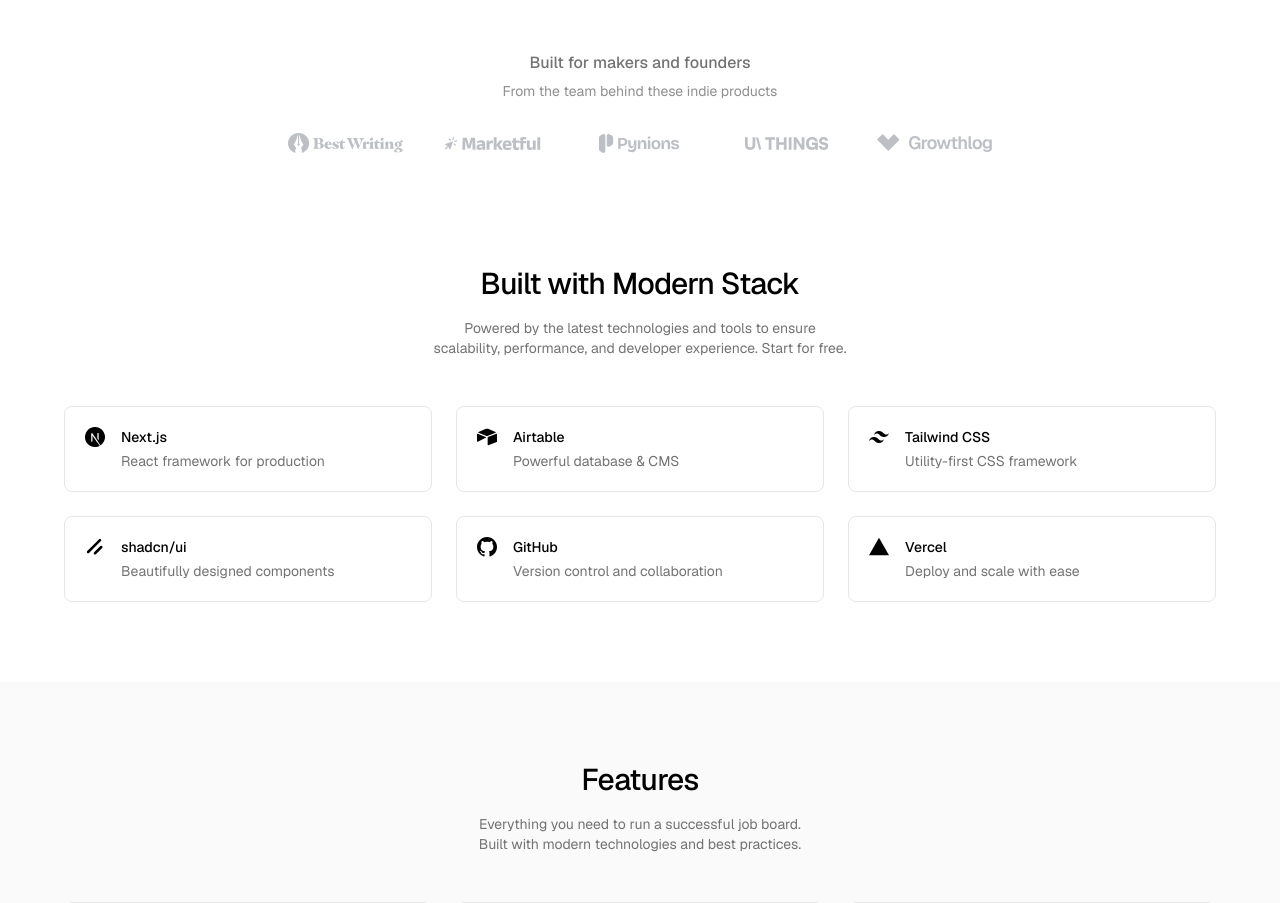
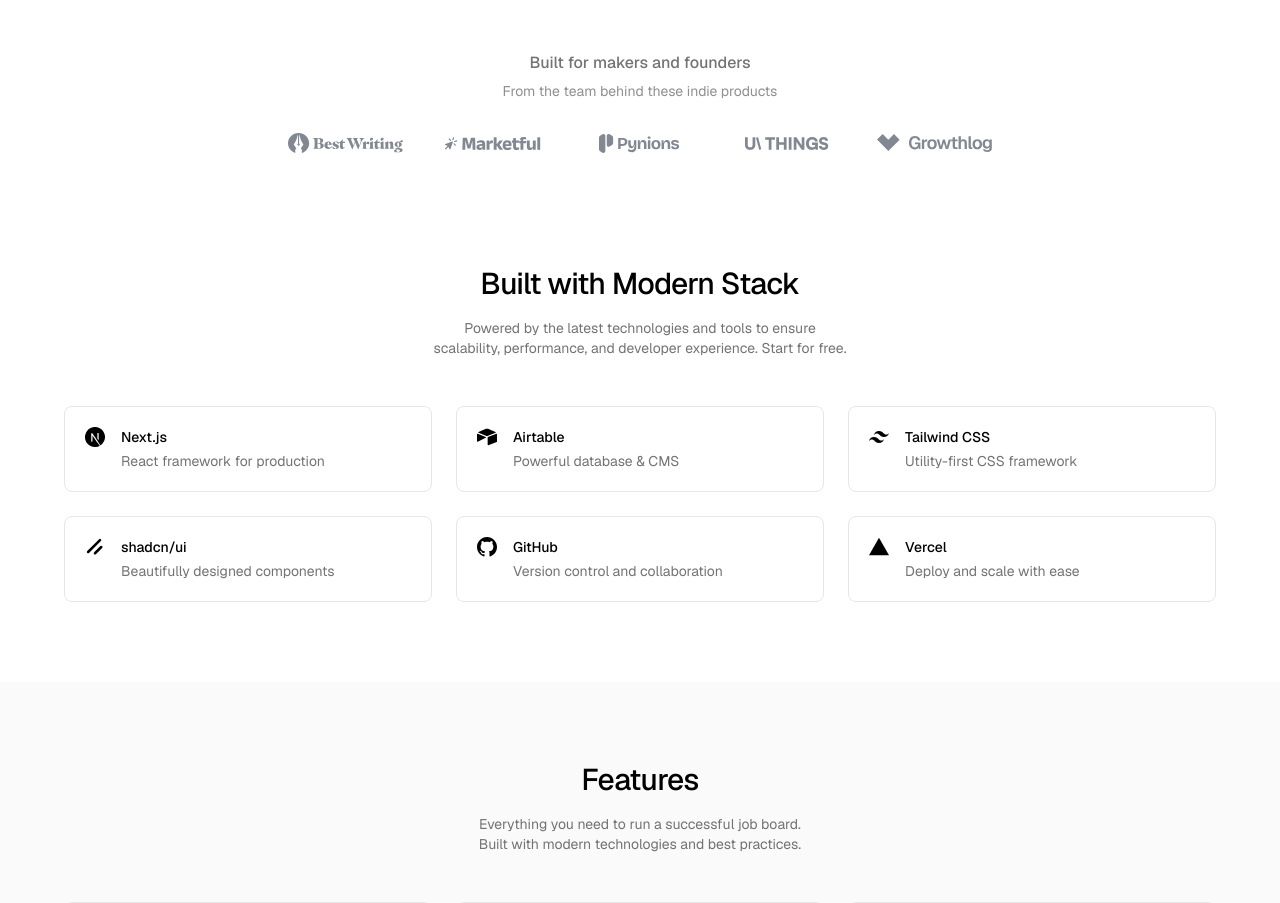
Before and after one commit to craftyme/bordful-marketing, a Next.js app: page / in a window 1280 px wide. Shown: the part 1200-2103 px from the top of the page. Built offline with nearby package versions, Linux system fonts and the light colour scheme.

Commit message:
Update brands.tsx

```diff
--- a/components/brands.tsx
+++ b/components/brands.tsx
@@ -3,7 +3,7 @@
 
 const brands = [
   {
-    name: "Best writing",
+    name: "Best Writing",
     url: "/images/logos/bestwriting.svg",
     width: 117,
     height: 21,
@@ -24,7 +24,7 @@
     link: "https://pynions.com/",
   },
   {
-    name: "UIthings",
+    name: "UI Things",
     url: "/images/logos/uithings.svg",
     width: 136,
     height: 22,
@@ -66,7 +66,7 @@
                 alt={name}
                 width={width}
                 height={height}
-                className="opacity-50 transition-opacity duration-200 group-hover:opacity-100 w-auto h-auto"
+                className="opacity-95 transition-opacity duration-200 group-hover:opacity-100 w-auto h-auto"
               />
             </a>
           ))}
```
